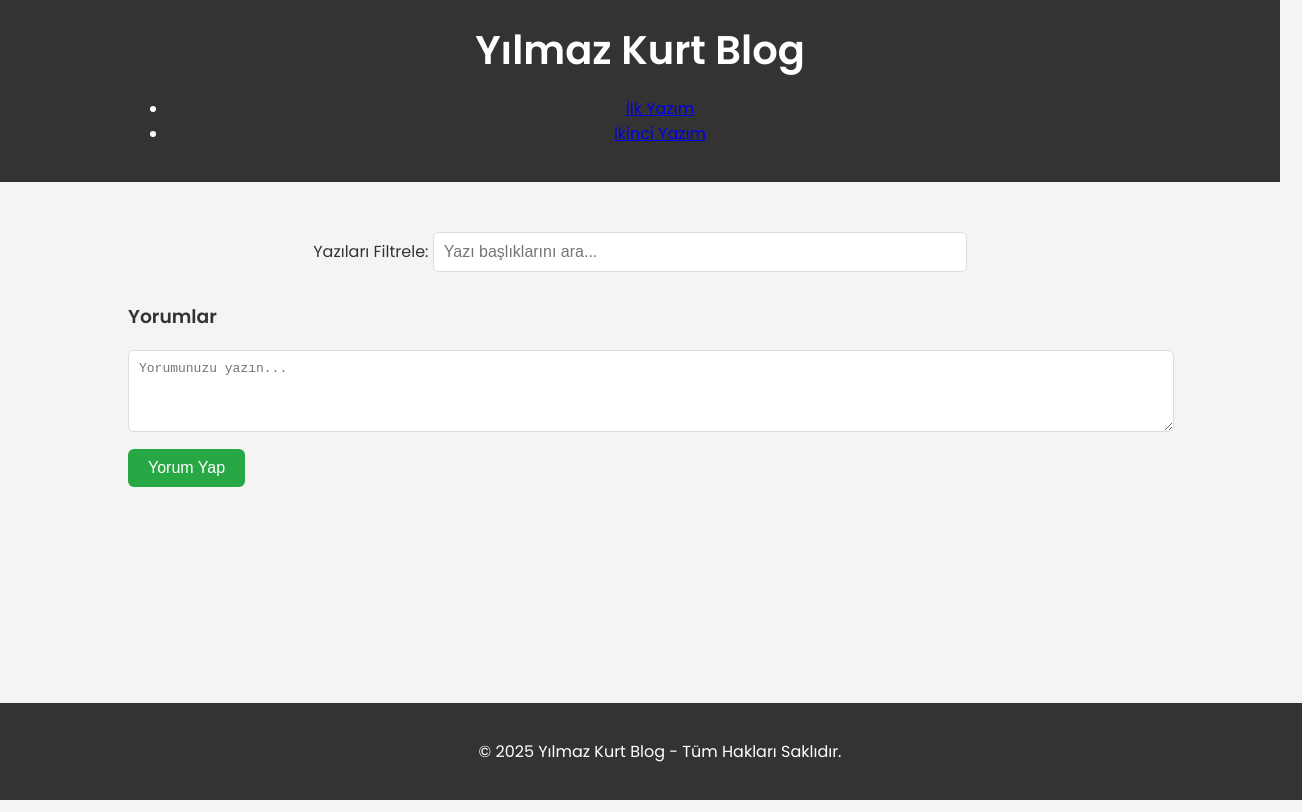
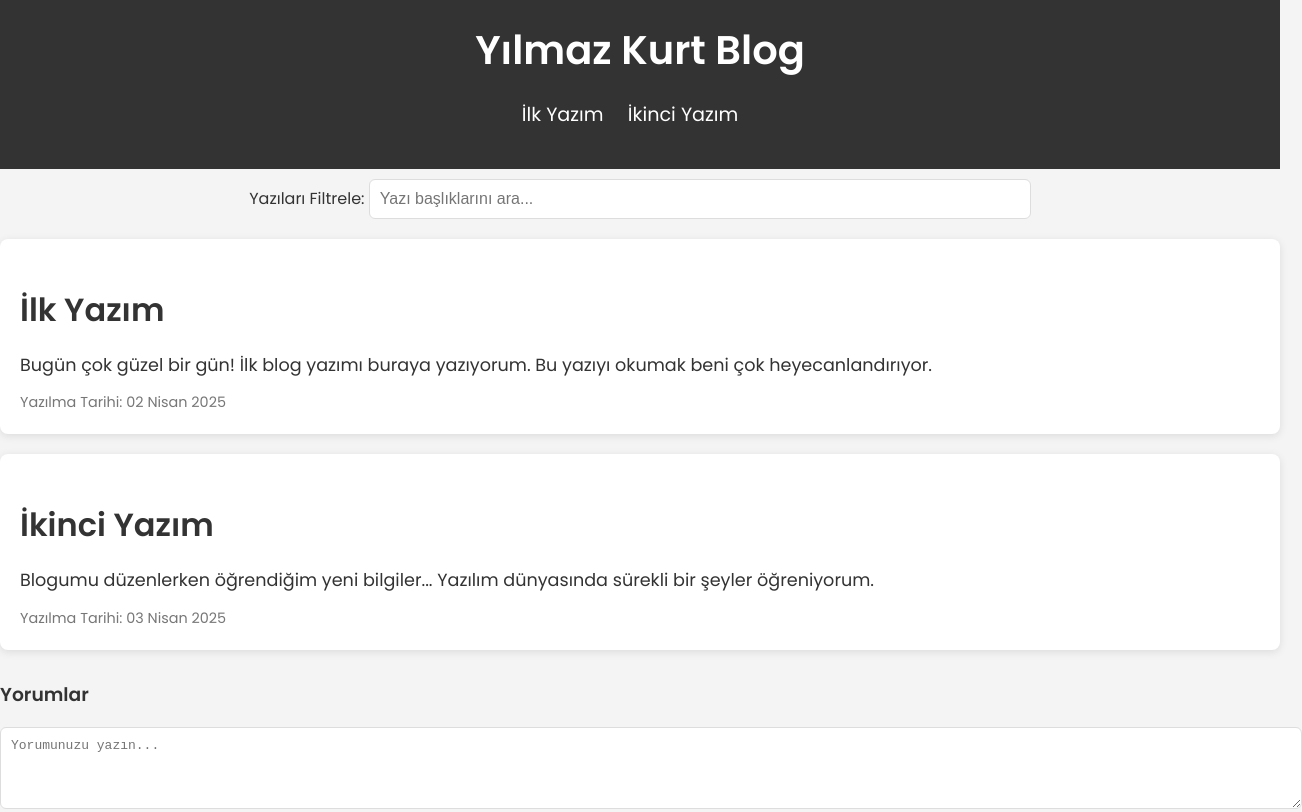
Before and after one commit to YILMAZKURT/YILMAZ-KURT-BLOG, a plain HTML site: page index.html in a window 1280 px wide. Shown: the top 812 px of the page, 1302 px wide, since content can reach past the window. Drawn offline with Linux system fonts and the light colour scheme.

Commit message:
Update style.css

```diff
--- a/style.css
+++ b/style.css
@@ -7,7 +7,7 @@ body {
     color: #333;
 }
 
-/* Başlık ve Buton */
+/* Başlık ve Menü */
 .header {
     background-color: #333;
     color: white;
@@ -20,29 +20,25 @@ body {
     margin: 0;
 }
 
-button {
-    background-color: #007BFF;
-    color: white;
-    padding: 10px 20px;
-    border: none;
-    border-radius: 6px;
-    cursor: pointer;
-    font-size: 1em;
-    transition: background-color 0.3s;
+nav ul {
+    list-style: none;
+    padding: 0;
+    margin: 20px 0;
 }
 
-button:hover {
-    background-color: #0056b3;
+nav ul li {
+    display: inline;
+    margin-right: 20px;
 }
 
-/* Yazıların ve İçeriğin Düzeni */
-.content {
-    padding: 40px 0;
+nav ul li a {
+    text-decoration: none;
+    color: white;
+    font-size: 1.2em;
 }
 
-.container {
-    width: 80%;
-    margin: 0 auto;
+nav ul li a:hover {
+    color: #ff5722;
 }
 
 /* Filtreleme Kutusu */
@@ -60,7 +56,7 @@ button:hover {
     margin-top: 10px;
 }
 
-/* Postlar (Yazılar) */
+/* Yazılar */
 .posts {
     margin-top: 20px;
 }
@@ -71,7 +67,6 @@ button:hover {
     margin-bottom: 20px;
     border-radius: 8px;
     box-shadow: 0 2px 8px rgba(0, 0, 0, 0.1);
-    display: none;  /* Başlangıçta yazılar gizli */
 }
 
 .post h2 {
@@ -91,7 +86,7 @@ button:hover {
     color: #777;
 }
 
-/* Yorum Bölümü */
+/* Yorumlar */
 .comments {
     margin-top: 30px;
 }
@@ -125,7 +120,4 @@ button:hover {
     color: white;
     text-align: center;
     padding: 20px;
-    position: fixed;
-    width: 100%;
-    bottom: 0;
 }
```
